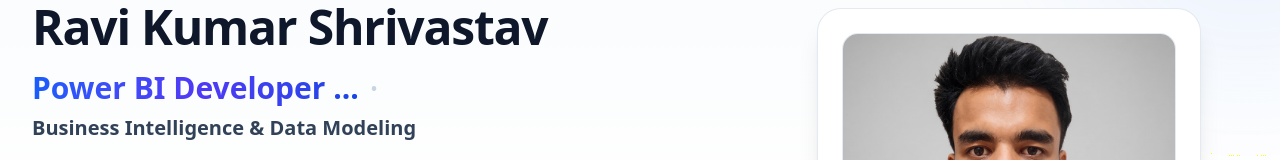
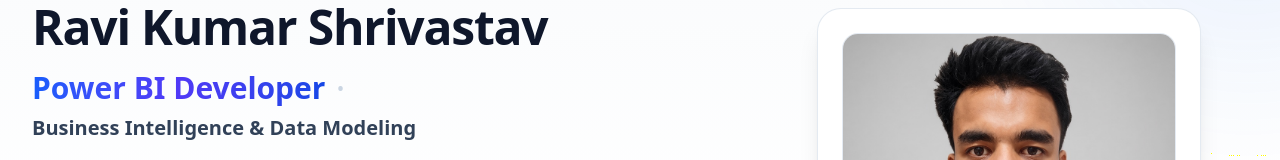
Before and after one commit to Ravi3700/Ravi_003, a React (Vite) app: page /about in a window 1280 px wide. Shown: the part 224-384 px from the top of the page. Built offline with nearby package versions, Linux system fonts and the light colour scheme; no server answers.

Commit message:
Fix formatting of Power BI Developer role

```diff
--- a/src/data/profile.ts
+++ b/src/data/profile.ts
@@ -6,7 +6,7 @@
   rotatingRoles: [
   "Data Analyst ...",
   "Business Analyst ...",
-  "Power BI Developer ...",
+  "Power BI Developer ",
   "Content Creator ...",
   ],
   secondaryTitle: "Power BI | SQL | Excel | DAX | Data Modeling | Business Intelligence",
```
